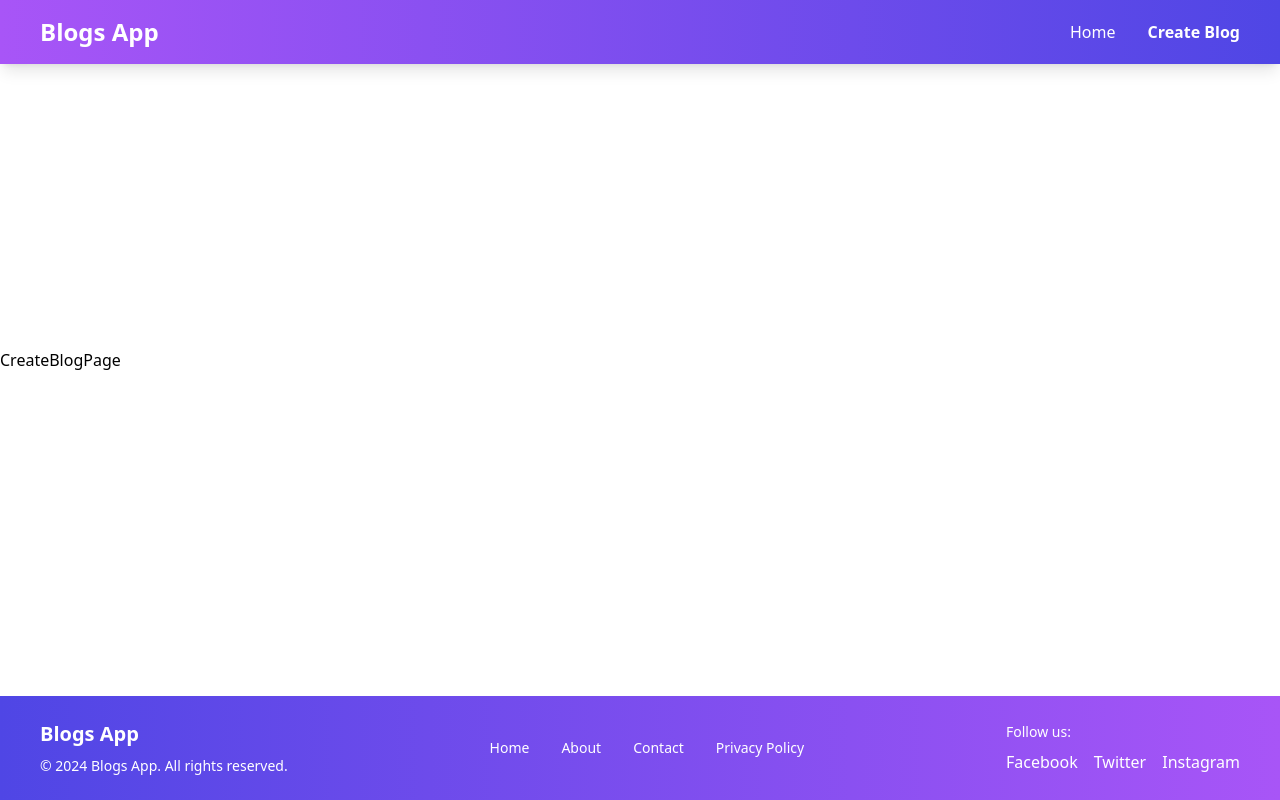
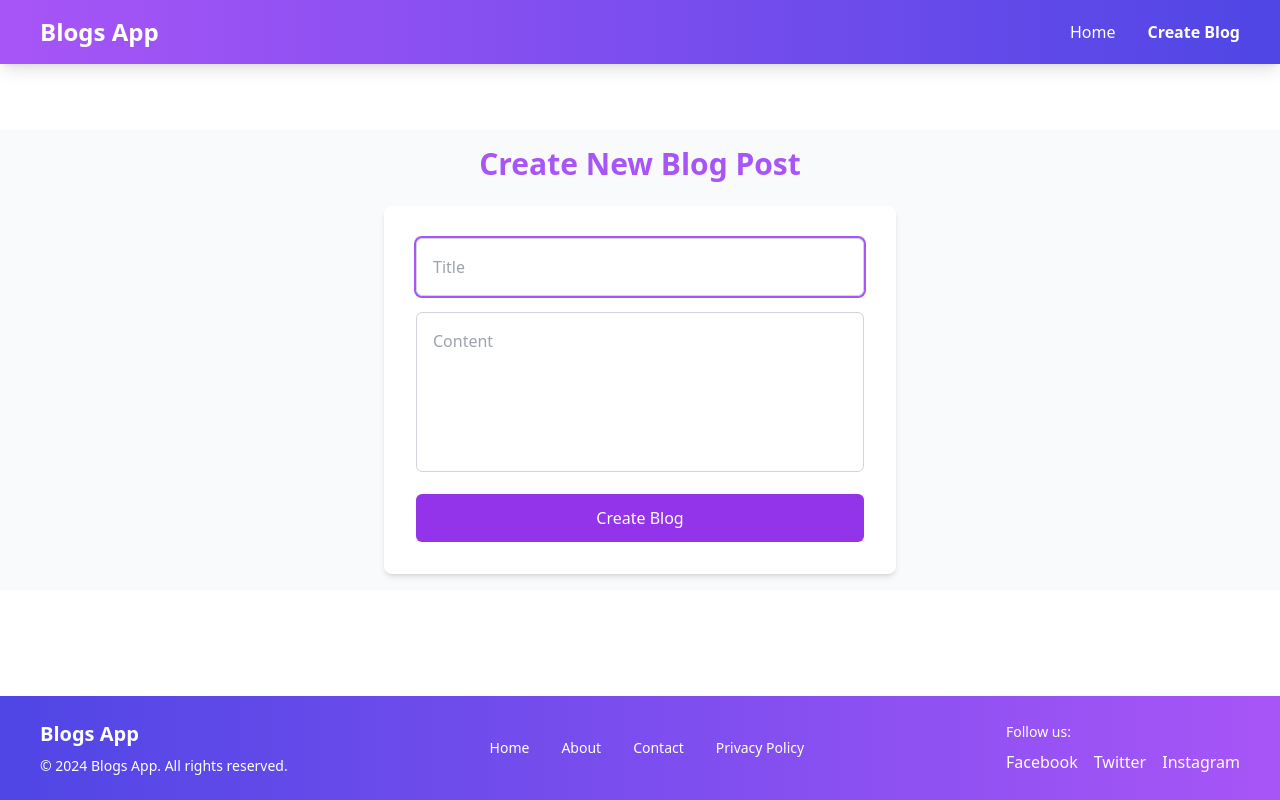
Before and after one commit to IASIKO/widgera-blogs-app, a Next.js app: page /create-blog in a window 1280 px wide. Built offline with nearby package versions, Linux system fonts and the light colour scheme.

Commit message:
feature/add create blog post form and api route for creating new blog post

```diff
--- /dev/null
+++ b/app/api/create-blog/route.ts
@@ -0,0 +1,13 @@
+import { filePath } from "@/lib/constants";
+import fs from "fs/promises";
+
+export async function POST(request: Request) {
+  const newBlog = await request.json();
+  const fileContents = await fs.readFile(filePath, "utf8");
+  const blogs = JSON.parse(fileContents);
+
+  blogs.unshift(newBlog);
+  await fs.writeFile(filePath, JSON.stringify(blogs, null, 2));
+
+  return new Response(JSON.stringify(newBlog), { status: 201 });
+}
--- a/app/create-blog/page.tsx
+++ b/app/create-blog/page.tsx
@@ -1,3 +1,5 @@
+import CreateBlogForm from "@/components/blogs/createBlog/CreateBlogForm";
+
 export default function CreateBlogPage() {
-  return <div>CreateBlogPage</div>;
+  return <CreateBlogForm />;
 }
--- a/components/blogs/BlogCard.tsx
+++ b/components/blogs/BlogCard.tsx
@@ -14,7 +14,7 @@ export default function BlogCard({
         <h2 className="text-xl font-semibold text-indigo-600 mb-2">{title}</h2>
         <p className="text-gray-700 mb-4">{content.slice(0, 30)}...</p>
         <Link href={`/blog/${id}`}>
-          <Button>Read More</Button>
+          <Button type="button">Read More</Button>
         </Link>
       </div>
     </div>
--- a/components/blogs/blogPost/BlogPostContent.tsx
+++ b/components/blogs/blogPost/BlogPostContent.tsx
@@ -17,7 +17,10 @@ export default function BlogPostContent({
       </div>
       <div className="mt-6">
         <Link href="/">
-          <Button className="inline-flex items-center px-4 py-2 border border-transparent rounded-md shadow-sm text-sm font-medium text-white bg-purple-500 hover:bg-purple-600 focus:outline-none focus:ring-2 focus:ring-offset-2 focus:ring-purple-500">
+          <Button
+            type="button"
+            className="inline-flex items-center px-4 py-2 border border-transparent rounded-md shadow-sm text-sm font-medium text-white bg-purple-500 hover:bg-purple-600 focus:outline-none focus:ring-2 focus:ring-offset-2 focus:ring-purple-500"
+          >
             Back to Blog
           </Button>
         </Link>
--- a/components/blogs/blogPost/BlogPostNotFound.tsx
+++ b/components/blogs/blogPost/BlogPostNotFound.tsx
@@ -9,7 +9,7 @@ export default function BlogPostNotFound() {
         Blog not found
       </p>
       <Link href="/">
-        <Button className="inline-flex items-center px-4 py-2 border border-transparent rounded-md shadow-sm text-sm font-medium text-white bg-purple-500 hover:bg-purple-600 focus:outline-none focus:ring-2 focus:ring-offset-2 focus:ring-purple-500">
+        <Button type="button" className="inline-flex items-center px-4 py-2 border border-transparent rounded-md shadow-sm text-sm font-medium text-white bg-purple-500 hover:bg-purple-600 focus:outline-none focus:ring-2 focus:ring-offset-2 focus:ring-purple-500">
           Back to Blog
         </Button>
       </Link>
--- /dev/null
+++ b/components/blogs/createBlog/CreateBlogForm.tsx
@@ -0,0 +1,74 @@
+"use client";
+
+import Button from "@/components/ui/Button";
+import { FormEvent, useEffect, useState } from "react";
+
+export default function CreateBlogForm() {
+  const [title, setTitle] = useState("");
+  const [content, setContent] = useState("");
+  const [message, setMessage] = useState("");
+
+  useEffect(() => {
+    const input = document.querySelector("input");
+    if (input) input.focus();
+  }, []);
+
+  const handleSubmit = async (e: FormEvent<HTMLFormElement>) => {
+    e.preventDefault();
+    const newBlog = { id: Date.now(), title, content };
+
+    try {
+      const response = await fetch("/api/create-blog", {
+        method: "POST",
+        headers: { "Content-Type": "application/json" },
+        body: JSON.stringify(newBlog),
+      });
+
+      if (response.ok) {
+        setMessage("Blog post created successfully!");
+        setTitle("");
+        setContent("");
+      } else {
+        setMessage("Failed to create blog post.");
+      }
+    } catch (error) {
+      console.error(error);
+      setMessage("An error occurred.");
+    }
+  };
+
+  return (
+    <div className="flex flex-col items-center justify-center p-4 bg-gray-50">
+      <h1 className="mb-6 text-3xl font-bold text-purple-500">
+        Create New Blog Post
+      </h1>
+      <form
+        onSubmit={handleSubmit}
+        className="w-full max-w-lg p-8 bg-white rounded-lg shadow-md space-y-4"
+      >
+        <input
+          type="text"
+          placeholder="Title"
+          value={title}
+          onChange={(e) => setTitle(e.target.value)}
+          required
+          className="w-full p-4 border border-gray-300 rounded-md focus:outline-none focus:ring-2 focus:ring-purple-500 transition duration-200"
+        />
+        <textarea
+          placeholder="Content"
+          value={content}
+          onChange={(e) => setContent(e.target.value)}
+          required
+          className="w-full p-4 border border-gray-300 rounded-md focus:outline-none focus:ring-2 focus:ring-purple-500 transition duration-200 h-40 resize-none"
+        />
+        <Button
+          type="submit"
+          className="w-full py-3 mt-4 text-white bg-purple-600 rounded-md hover:bg-purple-700 transition duration-200"
+        >
+          Create Blog
+        </Button>
+      </form>
+      {message && <p className="mt-4 text-lg text-gray-700">{message}</p>}
+    </div>
+  );
+}
--- a/components/ui/Button.tsx
+++ b/components/ui/Button.tsx
@@ -1,12 +1,14 @@
 interface ButtonProps {
   children: React.ReactNode;
   className?: string;
+  type: "submit" | "button";
 }
 
-export default function Button({ children, className }: ButtonProps) {
+export default function Button({ children, className, type }: ButtonProps) {
   return (
     <button
       className={`${className} rounded-md p-2 px-4 bg-purple-500 text-white`}
+      type={type}
     >
       {children}
     </button>
```
